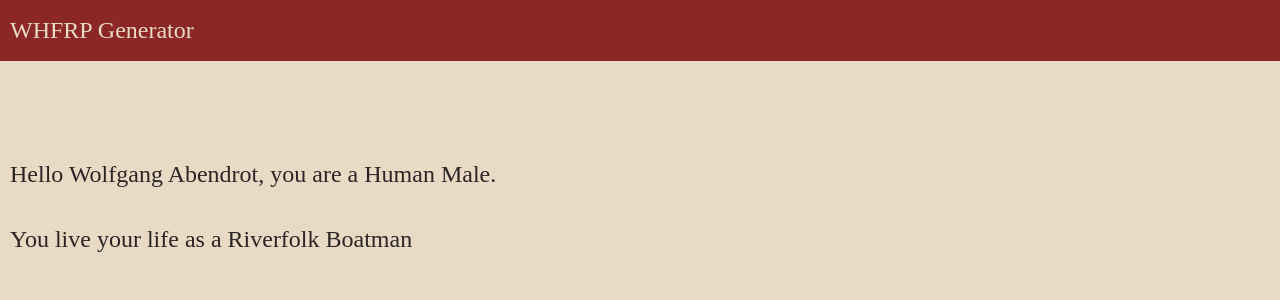
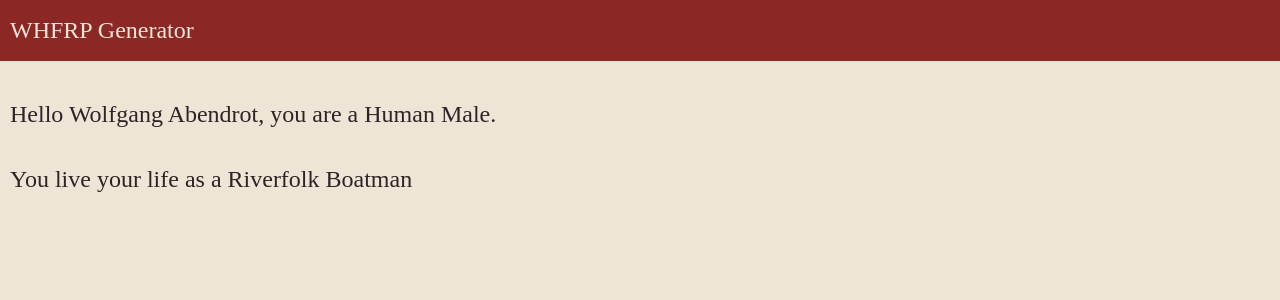
Before and after one commit to mgildone/react-whfrp, a React (Create React App) app: page / in a window 1280 px wide. Shown: the top 300 px of the page. Built offline with nearby package versions, Linux system fonts and the light colour scheme; a web font is replaced by a local one.

Commit message:
more styles

```diff
--- a/src/base.scss
+++ b/src/base.scss
@@ -54,6 +54,6 @@ a {
 }
 
 .c-intro {
-  margin-top: get-spacing("huge");
+  margin-top: get-spacing("xxl");
   padding: get-spacing("xs");
 }
--- a/src/settings.scss
+++ b/src/settings.scss
@@ -1,35 +1,13 @@
-:root {
-  --primary--50: #e8eaf6;
-  --primary--100: #c5cae9;
-  --primary--200: #9fa8da;
-  --primary--300: #7986cb;
-  --primary--400: #5c6bc0;
-  --primary--500: #3f51b5;
-  --primary--600: #3949ab;
-  --primary--700: #303f9f;
-  --primary--800: #283593;
-  --primary--900: #1a237e;
-  --primary--A100: #8c9eff;
-  --primary--A200: #536dfe;
-  --primary--A400: #3d5afe;
-  --primary--A700: #304ffe;
-  --primary: #fedbd0;
-  --primary--dark: #442c2e;
-  --primary--light: #feeae6;
-  --white: #fff;
-  --black: #000;
-}
-
 $colors: (
   "text":#2B2526,
   "base": (
     "normal": #D3B78D,
-    "light": lighten(#D3B78D, 15%),
+    "light": lighten(#D3B78D, 20%),
     "dark": darken(#D3B78D, 15%)
   ),
   "danger": (
     "normal": #C73936,
-    "light": lighten(#C73936, 15%),
+    "light": lighten(#C73936, 20%),
     "dark": darken(#C73936, 15%)
   )
 );
```
